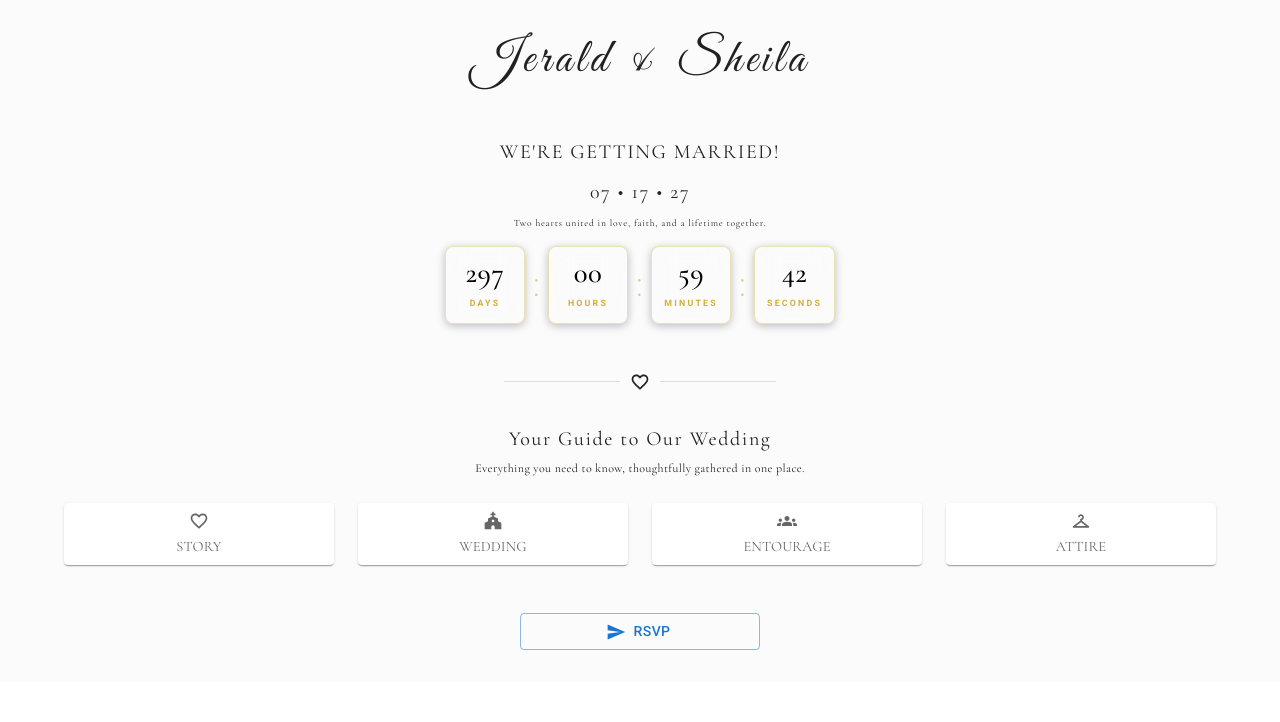
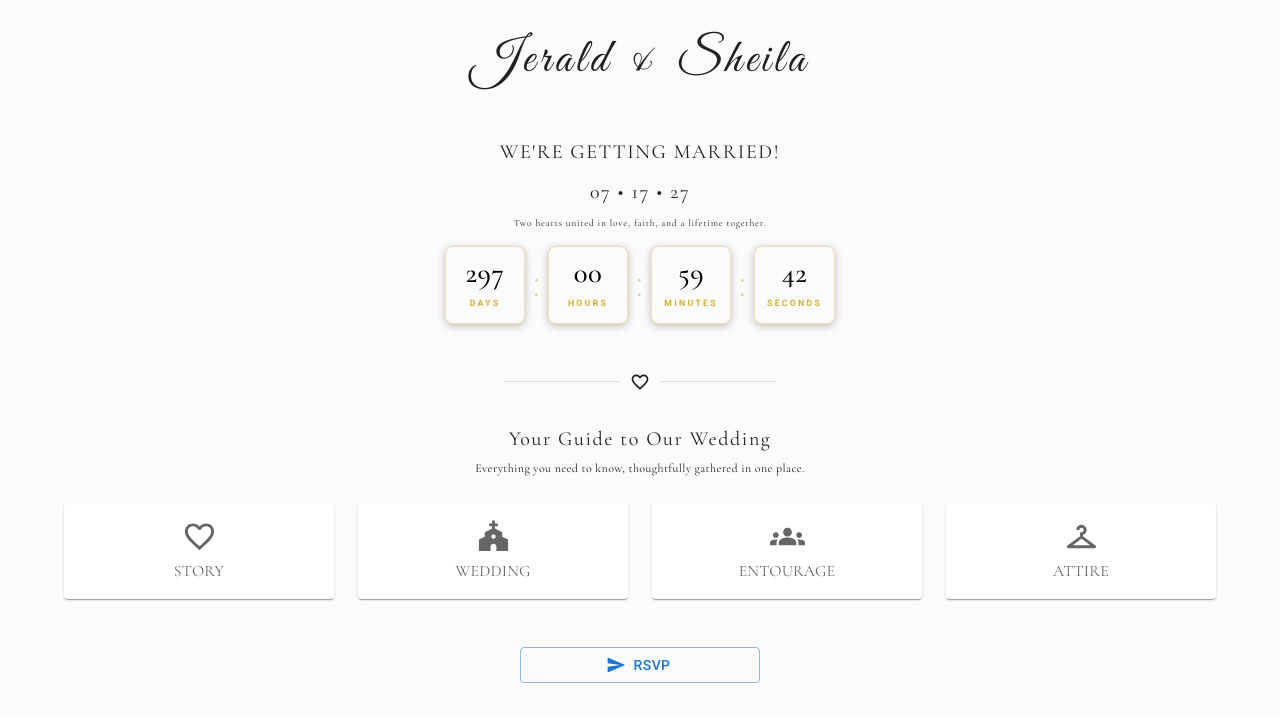
Before and after one commit to gutierrezjeralds/wedding-invitation, a React (Vite) app in the folder client/: page /home in a window 1280 px wide. Shown: the top 722 px of the page. Built offline with nearby package versions, Linux system fonts and the light colour scheme; a web font is replaced by a local one.

Commit message:
Update Home navigation items

```diff
--- a/client/src/components/views/contents/Home.jsx
+++ b/client/src/components/views/contents/Home.jsx
@@ -19,6 +19,34 @@ export default function Home() {
                 backgroundColor: '#1A2027',
         }),
     }));
+
+    const NAV_ITEMS = [
+        {
+            id: 'story',
+            to: '/story',
+            icon: FavoriteBorder,
+            labelKey: 'page_title_story',
+        },
+        {
+            id: 'wedding',
+            to: '/wedding',
+            icon: Church,
+            labelKey: 'page_title_wedding',
+        },
+        {
+            id: 'entourage',
+            to: '/entourage',
+            icon: Groups,
+            labelKey: 'page_title_entourage',
+        },
+        {
+            id: 'attire',
+            to: '/attire',
+            icon: Checkroom,
+            labelKey: 'page_title_attire',
+        },
+    ];
+
     return (
         <React.Fragment>
             <Box className="bg-light">
@@ -61,46 +89,26 @@ export default function Home() {
                         </Text>
 
                         <Grid container rowSpacing={1} columnSpacing={{ xs: 1, sm: 2, md: 3 }} className="mt-4">
-                            <Grid size={3}>
-                                <Link component={RouterLink} to="/story" underline="none" sx={{ color: 'inherit', display: 'block' }}>
-                                    <Item>
-                                        <FavoriteBorder fontSize="small" />
-                                        <Text className="text-uppercase d-block cormorant-garamond-regular" sx={{fontSize: {xs: "0.6rem", sm: "0.75rem", md: "0.9rem"}}}>
-                                            {oI18n("page_title_story")}
-                                        </Text>
-                                    </Item>
-                                </Link>
-                            </Grid>
-                            <Grid size={3}>
-                                <Link component={RouterLink} to="/wedding" underline="none" sx={{ color: 'inherit', display: 'block' }}>
-                                    <Item>
-                                        <Church fontSize="small" />
-                                        <Text className="text-uppercase d-block cormorant-garamond-regular" sx={{fontSize: {xs: "0.6rem", sm: "0.75rem", md: "0.9rem"}}}>
-                                            {oI18n("page_title_wedding")}
-                                        </Text>
-                                    </Item>
-                                </Link>
-                            </Grid>
-                            <Grid size={3}>
-                                <Link component={RouterLink} to="/entourage" underline="none" sx={{ color: 'inherit', display: 'block' }}>
-                                    <Item>
-                                        <Groups fontSize="small" />
-                                        <Text className="text-uppercase d-block cormorant-garamond-regular" sx={{fontSize: {xs: "0.6rem", sm: "0.75rem", md: "0.9rem"}}}>
-                                            {oI18n("page_title_entourage")}
-                                        </Text>
-                                    </Item>
-                                </Link>
-                            </Grid>
-                            <Grid size={3}>
-                                <Link component={RouterLink} to="/attire" underline="none" sx={{ color: 'inherit', display: 'block' }}>
-                                    <Item>
-                                        <Checkroom fontSize="small" />
-                                        <Text className="text-uppercase d-block cormorant-garamond-regular" sx={{fontSize: {xs: "0.6rem", sm: "0.75rem", md: "0.9rem"}}}>
-                                            {oI18n("page_title_attire")}
-                                        </Text>
-                                    </Item>
-                                </Link>
-                            </Grid>
+                            {NAV_ITEMS.map((item) => {
+                                const IconComponent = item.icon;
+                                return (
+                                    <Grid size={{ xs: 6, sm: 3 }} key={item.id}>
+                                        <Link
+                                            component={RouterLink}
+                                            to={item.to}
+                                            underline="none"
+                                            sx={{ color: 'inherit', display: 'block' }}
+                                        >
+                                            <Item className="py-3">
+                                                <IconComponent fontSize="large" />
+                                                <Text className="text-uppercase d-block cormorant-garamond-regular fs-6">
+                                                    {oI18n(item.labelKey)}
+                                                </Text>
+                                            </Item>
+                                        </Link>
+                                    </Grid>
+                                );
+                            })}
                         </Grid>
 
                         <Button variant="outlined" className="mt-5" startIcon={<Send />} sx={{width: "15rem"}}>
```
